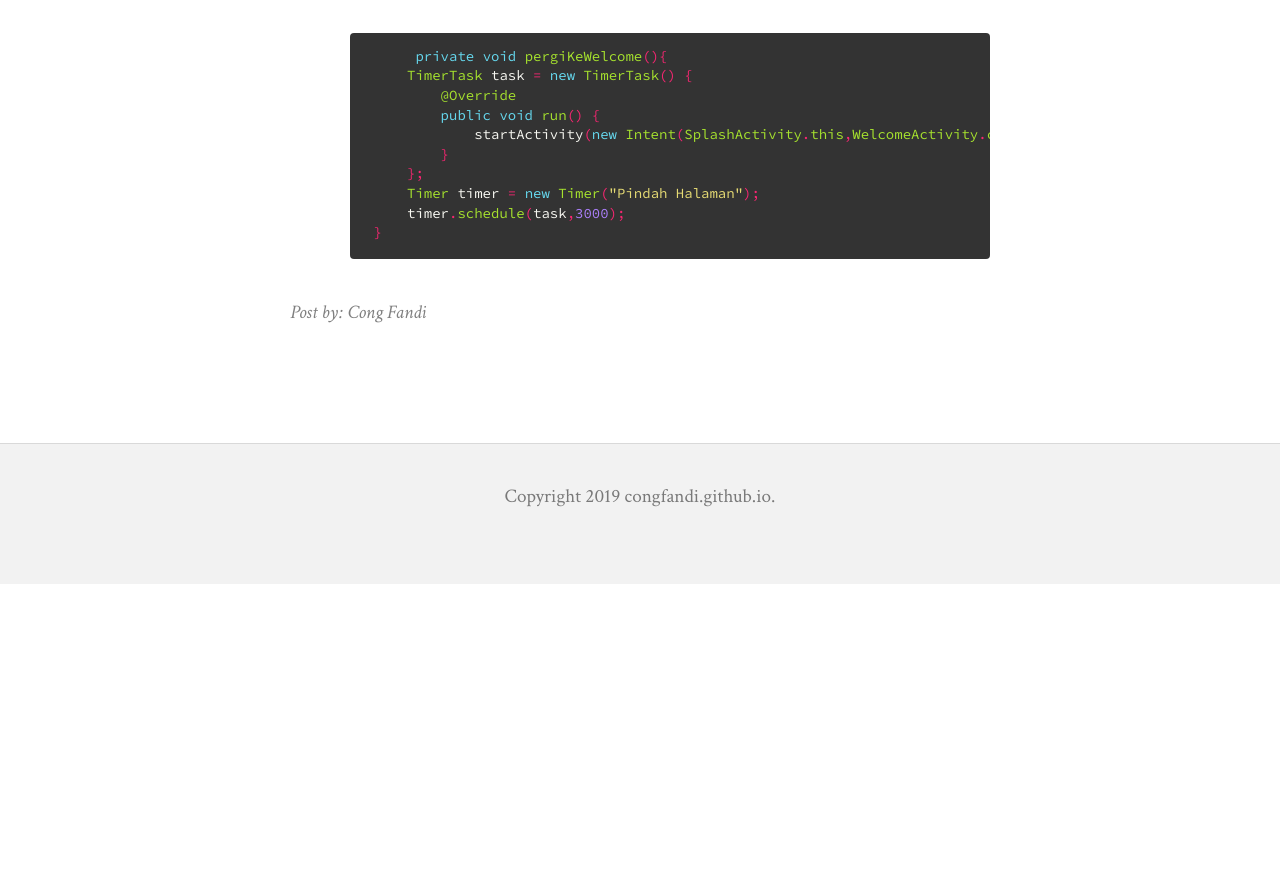
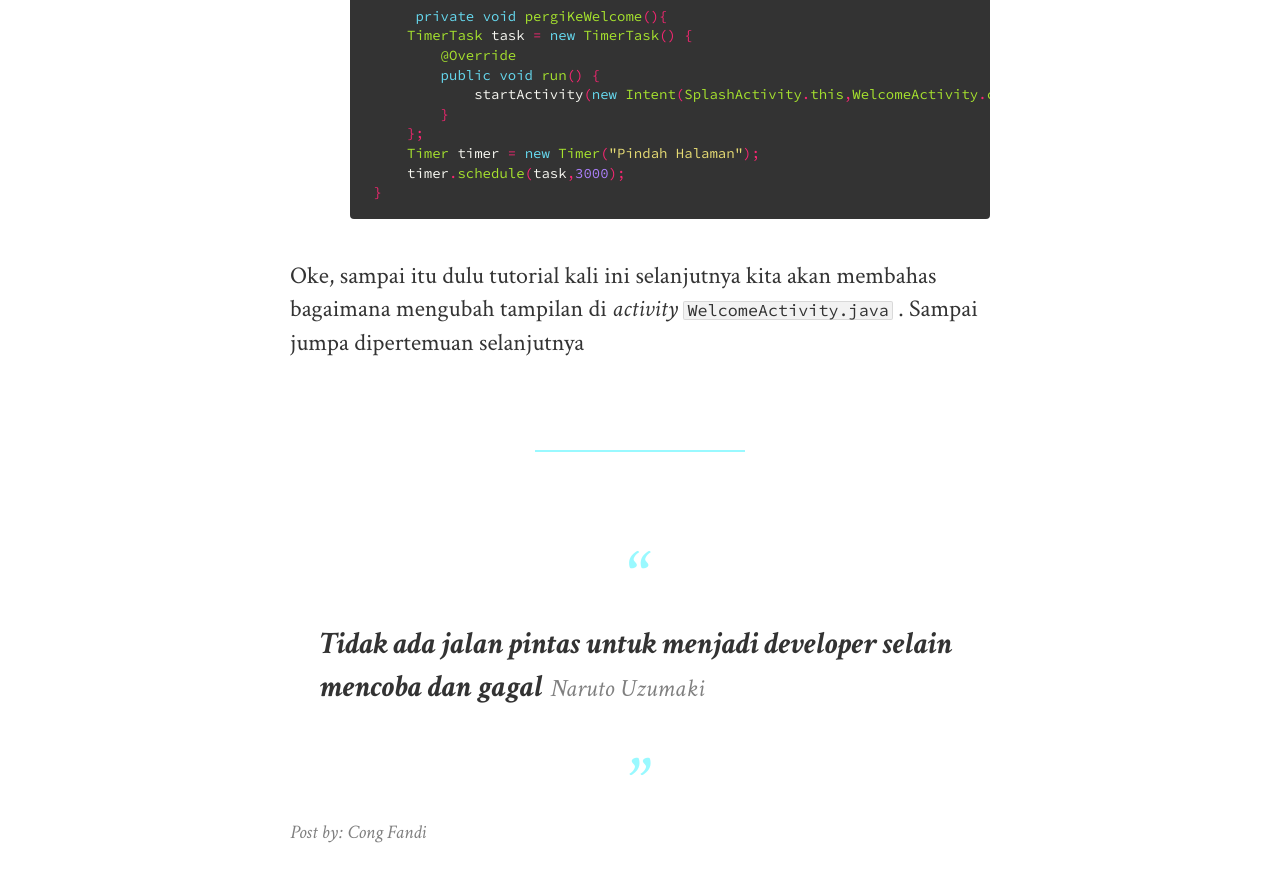
Before and after one commit to congfandi/congfandi.github.io, a Jekyll site: the page built from _posts/2019-03-26-membuat-aplikasi-foodbank-part-1.md, in a window 1280 px wide and 900 px high, scrolled down 8976 px. Shown: the top 882 px of the window. Built offline with Jekyll 4.4.1, drawn with Linux system fonts in a browser that asks for light colours; nearby versions of some CDN libraries; before the commit the page ends 9560 px from its top, so only the background shows below that.

Commit message:
finish post

````diff
--- a/_posts/2019-03-26-membuat-aplikasi-foodbank-part-1.md
+++ b/_posts/2019-03-26-membuat-aplikasi-foodbank-part-1.md
@@ -1,7 +1,7 @@
 Bismillah,
 
 Tutorial kali ini khusus untuk teman-teman Universitas Muhammadiyah Gresik (UMG) yang mengadakan Event Tahunan **HRC**. Event ini diselengarakan oleh Himatif UMG dengan kerja sama dengan **GresikDev**.
-
+<!--more-->
 Pada tutorial ini, kita akan mencoba membuat sebuah aplikasi bank makanan (Foodbank) dimana Mockup dari aplikasi ini dapat dilihat [disini](https://www.behance.net/gallery/67347541/FoodBank-Restaurant-App-UI-Kit).
 
 Oke kita mulai saja tutorialnya.
@@ -127,3 +127,10 @@ Langkah selanjutnya adalah membuat aplikasi secara otomatis berpindah halaman se
         timer.schedule(task,3000);
     }
     ```
+
+Oke, sampai itu dulu tutorial kali ini selanjutnya kita akan membahas bagaimana mengubah tampilan di *activity* `WelcomeActivity.java` . Sampai jumpa dipertemuan selanjutnya
+
+----
+
+>***Tidak ada jalan pintas untuk menjadi developer selain mencoba dan gagal***
+<small>Naruto Uzumaki</small>
````
